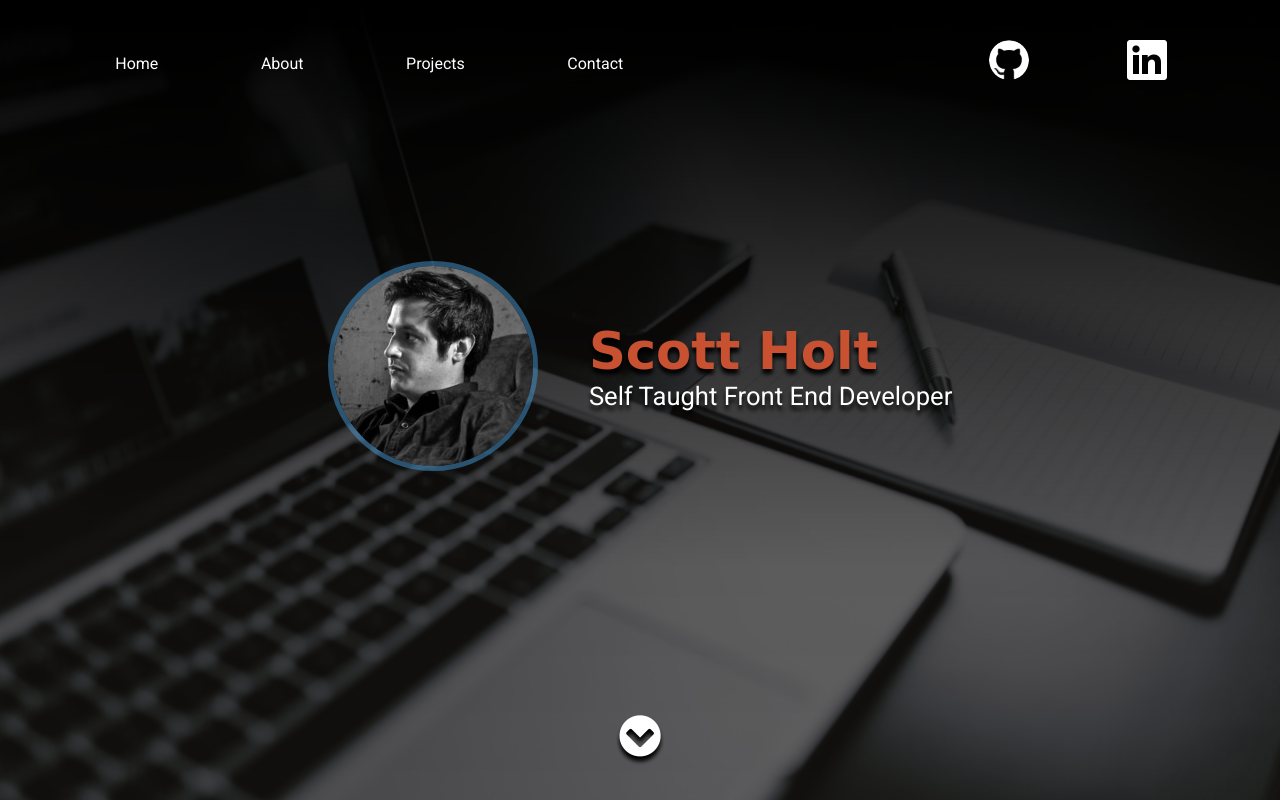
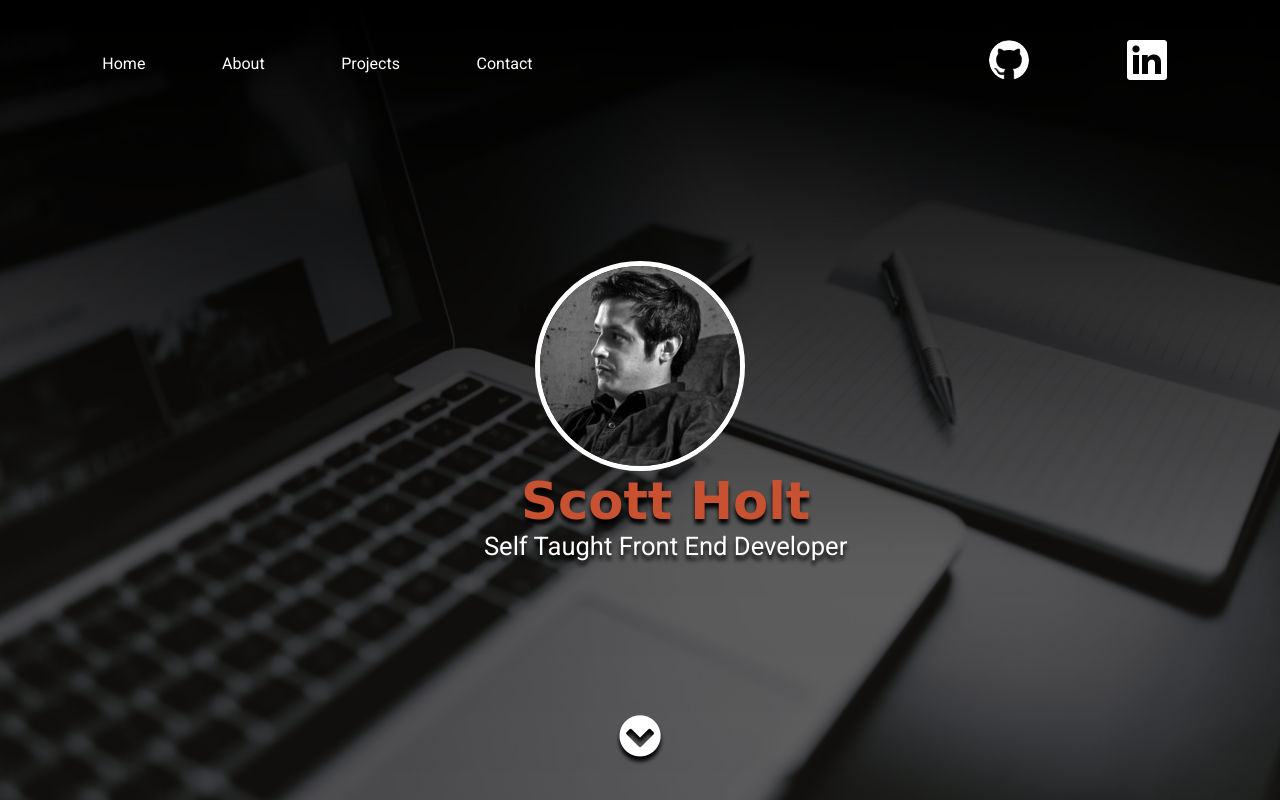
Before and after one commit to Scott-Holt/portfolio, a plain HTML site: page index.html in a window 1280 px wide. Drawn offline with Linux system fonts and the light colour scheme; a web font is replaced by a local one.

Commit message:
changes col1 from row to column

```diff
--- a/styles/main.scss
+++ b/styles/main.scss
@@ -119,13 +119,13 @@ header{
 
 
                     @include desktop(){
-                        flex-direction: row;
-                        text-align: left;
+                        // flex-direction: row;
+                        // text-align: left;
                         margin-top: 3em;
                     }
 
                     .profile-img{
-                        border: .2em solid $main;;
+                        border: .2em solid white;
                         border-radius: 50%;
                     }
 
@@ -168,7 +168,7 @@ nav{
         ul{
             list-style: none;
             display: flex;
-            width: 53%;
+            width: 44%;
             justify-content: space-around;
             font-size: 1rem;
 
```
Also changed, not shown: styles/main.css, 1 other file.
